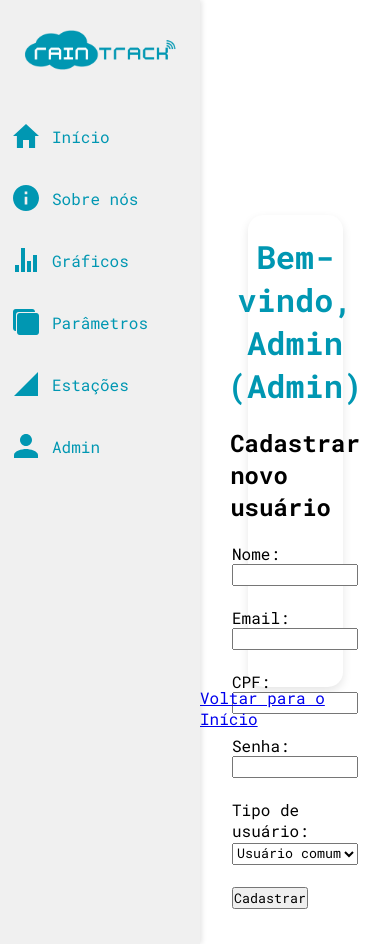
After one commit to RainTrackTCC/RainTrack, a Flask app: page /admin in a window 390 px wide. The commit adds this page. Run offline with Flask 3, Linux system fonts and the light colour scheme; a user stored in the database is signed in.

Commit message:
admin page

```diff
--- a/SRC/app.py
+++ b/SRC/app.py
@@ -1,8 +1,8 @@
-from flask import Flask, flash, render_template, request, redirect, url_for
+from flask import Flask, flash, render_template, request, redirect, url_for, session
 import pymysql.cursors
 from dotenv import load_dotenv
 import os
-import pymysql #Conector com o banco de dadoflask
+import pymysql
 
 load_dotenv()
 app = Flask(__name__)
@@ -39,15 +39,45 @@ def get_data():
     finally:
         connection.close()
 
+@app.route('/', methods=['GET', 'POST'])
+def index():
+    if request.method == 'POST':
+        entry = request.form.get('entry')
+        password = request.form.get('password')
+
+        if not entry or not password:
+            error_message = 'Por favor, preencha todos os campos.'
+            return render_template('index.html', error=error_message)
+
+        connection = get_db_connection()
+        connection = get_db_connection()
+        cursor = connection.cursor(pymysql.cursors.DictCursor)
+        cursor.execute("SELECT password, email, name, role, cpf FROM users WHERE email = %s OR cpf = %s", (entry, entry))
+        user = cursor.fetchone()
+        cursor.close()
+        connection.close()
+
+        if not user:
+            error_message = 'Usuário não encontrado. Verifique seu email ou CPF.'
+        elif user['password'] != password:
+            error_message = 'Senha incorreta. Tente novamente.'
+        else:
+            session['user_name'] = user['name']
+            session['user_role'] = user['role']
+            return redirect(url_for('home'))
+
+        return render_template('index.html', error=error_message)
+
+    return render_template('index.html')
+
 @app.route('/home')
 def home():
     # dados = get_data()
-    user_name = request.args.get('user_name')
-    user_role = request.args.get('user_role')
+    user_name = session.get('user_name')
+    user_role = session.get('user_role')
     return render_template("home.html", user_name=user_name, user_role=user_role)
     # print(dados)
     # return render_template("home.html", dados=dados, user_name=user_name, user_role=user_role)
-
 
 @app.route('/cadastro', methods=['GET', 'POST'])
 def cadastro():
@@ -73,31 +103,39 @@ def cadastro():
 
     return render_template("register.html")
 
-@app.route('/', methods=['GET', 'POST'])
-def index():
+@app.route('/admin', methods=['GET', 'POST'])
+def admin():
+    user_name = session.get('user_name')
+    user_role = session.get('user_role')
+
+    if not user_name or user_role != 1:
+        return redirect(url_for('index'))
+
     if request.method == 'POST':
-        entry = request.form.get('entry')
-        password = request.form.get('password')
-
-        if not entry or not password:
-            error_message = 'Por favor, preencha todos os campos.'
-            return render_template('index.html', error=error_message)
+        nome = request.form.get('nome')
+        email = request.form.get('email')
+        cpf = request.form.get('cpf')
+        senha = request.form.get('senha')
+        role = request.form.get('role')
 
         connection = get_db_connection()
-        if connection:
-            cursor = connection.cursor(pymysql.cursors.DictCursor)
-            cursor.execute("SELECT password, email, name, role, cpf FROM users WHERE email = %s OR cpf = %s", (entry, entry))
-            user = cursor.fetchone()
-            if user and user['password'] == password:
-                return redirect(url_for('home', user_name=user['name'], user_role=user['role']))
-            else:
-                if user is None:
-                    error_message = 'Usuário não encontrado. Verifique seu email ou CPF.'
-                else:
-                    error_message = 'Senha incorreta. Tente novamente.'
-                return render_template('index.html', error=error_message)
+        cursor = connection.cursor(pymysql.cursors.DictCursor)
+        cursor.execute("SELECT id FROM users WHERE email = %s OR cpf = %s", (email, cpf))
+        existing_user = cursor.fetchone()
 
-    return render_template('index.html')
+        if existing_user:
+            error = "Email ou CPF já existe."
+            return render_template("admin.html", user_name=user_name, user_role=user_role, error=error)
+
+        cursor.execute("INSERT INTO users (nome, email, cpf, senha, role) VALUES (%s, %s, %s, %s, %s)",
+                       (nome, email, cpf, senha, role))
+        connection.commit()
+        cursor.close()
+        connection.close()
+        success = "Usuário cadastrado com sucesso!"
+        return render_template("admin.html", user_name=user_name, user_role=user_role, success=success)
+
+    return render_template("admin.html", user_name=user_name, user_role=user_role)
 
 if __name__ == '__main__':
     app.run(debug=True)
--- a/SRC/static/style.css
+++ b/SRC/static/style.css
@@ -7,14 +7,25 @@
     font-family: "Roboto Mono", monospace;
 }
 
+html, body {
+    margin: 0;
+    padding: 0;
+}
+
+html {
+    height: 100%;
+    overflow: hidden;
+}
+
 body {
     display: flex;
-    min-height: 100vh;
+    height: 100vh;
+    width: 100vw;
     overflow: hidden;
 }
 
 .sidebar {
-    width: 60px; /* Sidebar colapsada */
+    width: 60px;
     background-color: #f0f0f0;
     display: flex;
     flex-direction: column;
@@ -27,15 +38,14 @@ body {
 }
 
 .sidebar:hover {
-    width: 200px; /* Sidebar expandida */
+    width: 200px;
 }
 
 .sidebar:not(:hover) .links a {
-  width: 60px; /* limite a largura para o tamanho da sidebar fechada */
-  justify-content: center; /* centraliza o ícone no link */
+  width: 60px;
+  justify-content: center;
 }
 
-/* Logo dinâmica */
 .sidebar .logo {
     position: relative;
     width: 100%;
@@ -133,30 +143,73 @@ body {
     color: white;
 }
 
-/* Conteúdo principal */
 .main-content {
     flex: 1;
     display: flex;
     padding: 40px;
     gap: 20px;
+    height: 100vh;
+    box-sizing: border-box;
+}
+
+.centeredContent {
+    flex: 1;
+    display: flex;
+    flex-direction: column;
+    justify-content: center;
+    align-items: center;
+    width: 100%;
+    height: 100%;
+}
+
+.container {
+    display: flex;
+    flex: 1;
+    justify-content: center;
+    align-items: center;
+    gap: 20px;
 }
 
 .leftContent, .rightContent {
-    flex: 1;
     display: flex;
     justify-content: center;
     align-items: center;
 }
 
+.leftContent {
+    flex: 1.8;
+}
+
+.rightContent {
+    flex: 1.2;
+}
+
+.rightContent img {
+    width: 100%;
+    max-width: 800px;
+    height: auto;
+    object-fit: contain;
+}
+
 .formCard {
-    width: 80%;
-    max-width: 400px;
+    width: 50%;
+    height: 50%;
     padding: 20px;
     border-radius: 15px;
     box-shadow: 0px 4px 10px rgba(0,0,0,0.1);
     background-color: white;
     display: flex;
+    align-items: center;
+    justify-content: space-around;
     flex-direction: column;
+    gap: 20px;
+}
+
+.form {
+    width: 100%;
+    display: flex;
+    flex-direction: column;
+    align-items: center;
     gap: 20px;
 }
 
@@ -170,6 +223,12 @@ body {
     display: flex;
     flex-direction: column;
     gap: 15px;
+}
+
+input {
+    display: flex;
+    justify-content: space-evenly;
+    width: 100%;
 }
 
 .input label {
@@ -218,8 +277,3 @@ body {
     text-decoration: underline;
     font-size: 1rem;
 }
-
-.rightContent img {
-    max-width: 100%;
-    height: auto;
-}
--- /dev/null
+++ b/SRC/templates/admin.html
@@ -0,0 +1,35 @@
+{% extends 'base.html' %}
+
+{% block title %}Administrador{% endblock %}
+
+{% block content %}
+<div class="centeredContent">
+    <div class="formCard">
+        <h1 class="title">Bem-vindo, {{ user_name }} (Admin)</h1>
+
+        <h2>Cadastrar novo usuário</h2>
+
+        {% if error %}
+            <p style="color: red;">{{ error }}</p>
+        {% endif %}
+        {% if success %}
+            <p style="color: green;">{{ success }}</p>
+        {% endif %}
+
+        <form method="POST">
+            <label>Nome: <input type="text" name="nome" required></label><br>
+            <label>Email: <input type="email" name="email" required></label><br>
+            <label>CPF: <input type="text" name="cpf" required></label><br>
+            <label>Senha: <input type="password" name="senha" required></label><br>
+            <label>Tipo de usuário:
+                <select name="role">
+                    <option value="0">Usuário comum</option>
+                    <option value="1">Administrador</option>
+                </select>
+            </label><br><br>
+            <button type="submit">Cadastrar</button>
+        </form>
+    </div>
+    <p><a href="{{ url_for('home') }}">Voltar para o Início</a></p>
+</div>
+{% endblock %}
--- a/SRC/templates/index.html
+++ b/SRC/templates/index.html
@@ -13,7 +13,7 @@
       <div class="error-message">{{ error }}</div>
       {% endif %}
 
-      <form action="/" method="POST">
+      <form class="form" action="/" method="POST">
         <div class="formInputs">
           <div class="input">
             <label for="entry">Email ou CPF</label>
```
Also changed, not shown: SRC/static/styleIndexAT.css (deleted, +0 -102 lines).
